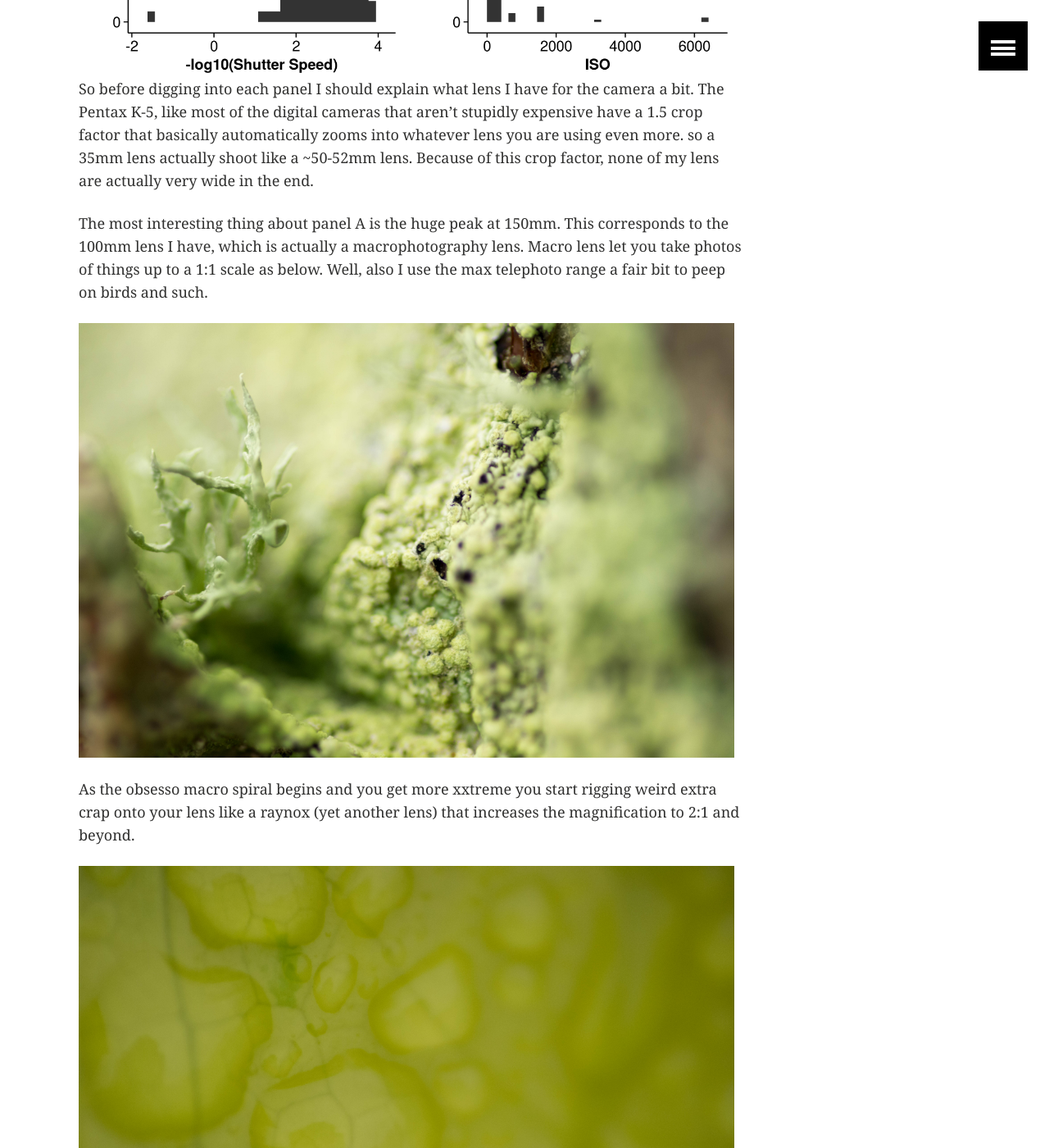
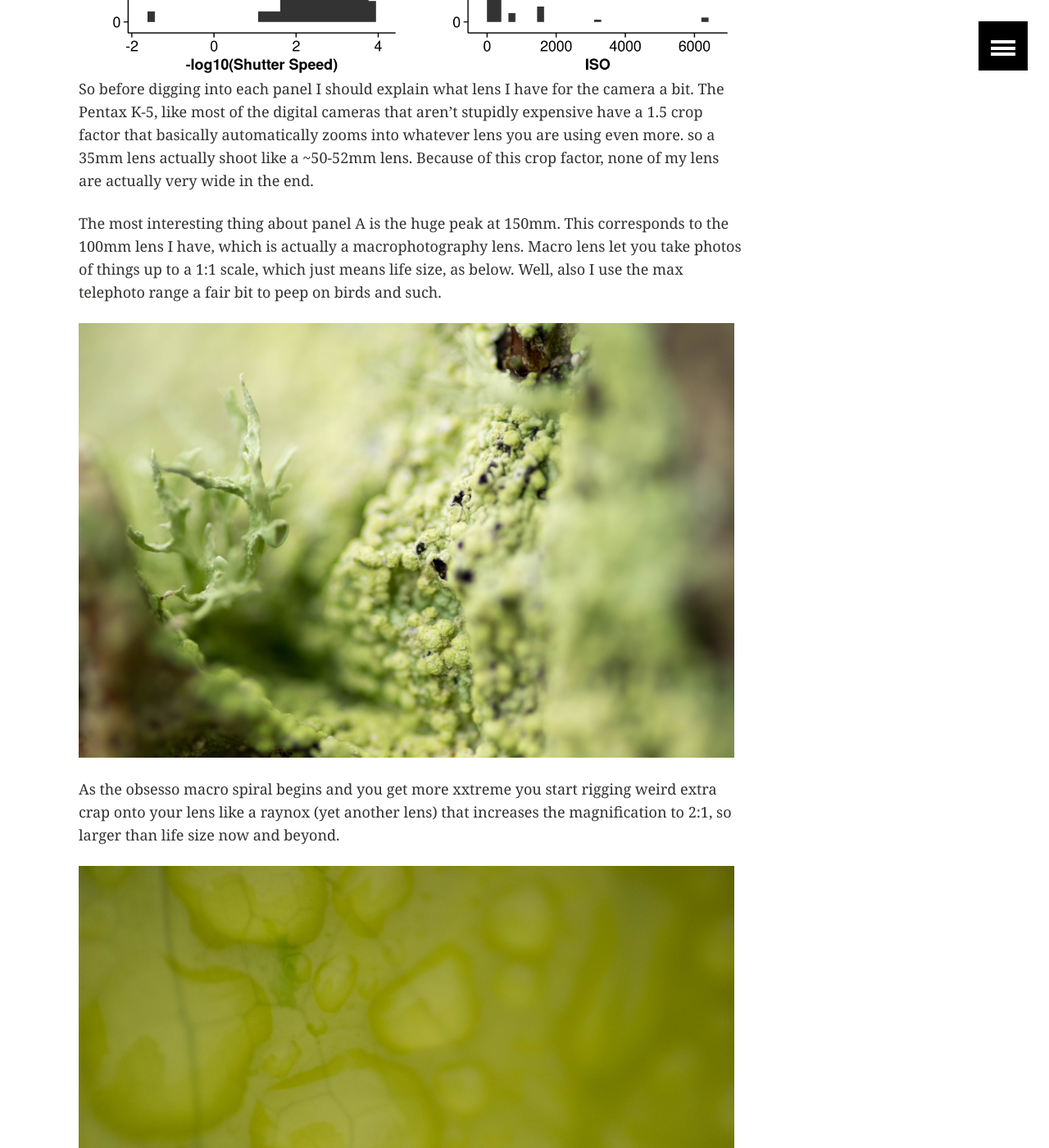
Before and after one commit to thomas-keller/thomas-keller.github.io, a Jekyll site: the page built from _posts/2016-3-30-ggplot-cowplot-photography-habits.md, in a window 1280 px wide and 1400 px high, scrolled down 4374 px. Shown: the whole window at 82% size. Built offline with Jekyll 4.4.1, drawn with Linux system fonts in a browser that asks for light colours; comment, search, counter and statistics services are not loaded.

Commit message:
new blog post about photography

```diff
--- a/_posts/2016-3-30-ggplot-cowplot-photography-habits.md
+++ b/_posts/2016-3-30-ggplot-cowplot-photography-habits.md
@@ -68,11 +68,11 @@ save_plot('tek_photodat.jpg',tekphoto,ncol=2,nrow=2)
 ![image](http://thomas-keller.github.io/images/tek_photodat.png)
 So before digging into each panel I should explain what lens I have for the camera a bit. The Pentax K-5, like most of the digital cameras that aren't stupidly expensive have a 1.5 crop factor that basically automatically zooms into whatever lens you are using even more. so a 35mm lens actually shoot like a ~50-52mm lens. Because of this crop factor, none of my lens are actually very wide in the end.
 
-The most interesting thing about panel A is the huge peak at 150mm. This corresponds to the 100mm lens I have, which is actually a macrophotography lens. Macro lens let you take photos of things up to a 1:1 scale as below. Well, also I use the max telephoto range a fair bit to peep on birds and such.
+The most interesting thing about panel A is the huge peak at 150mm. This corresponds to the 100mm lens I have, which is actually a macrophotography lens. Macro lens let you take photos of things up to a 1:1 scale, which just means life size, as below. Well, also I use the max telephoto range a fair bit to peep on birds and such.
 
 <img src="https://thomas-keller.github.io/images/lichen.jpg" width="800">
 
-As the obsesso macro spiral begins and you get more xxtreme you start rigging weird extra crap onto your lens like a raynox (yet another lens) that increases the magnification to 2:1 and beyond.
+As the obsesso macro spiral begins and you get more xxtreme you start rigging weird extra crap onto your lens like a raynox (yet another lens) that increases the magnification to 2:1, so larger than life size now and beyond.
 
 <img src="https://thomas-keller.github.io/images/leaf_vein.jpg" width="800">
 
```
